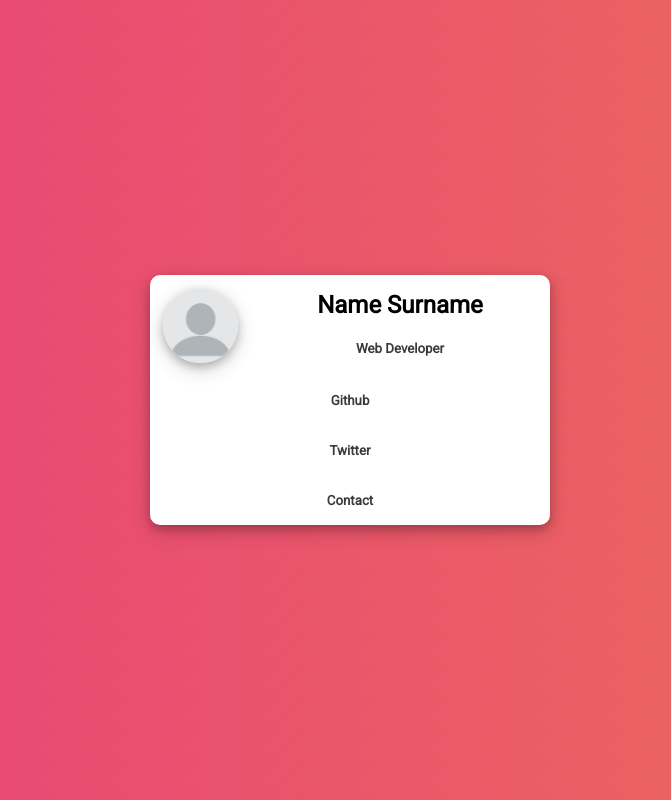
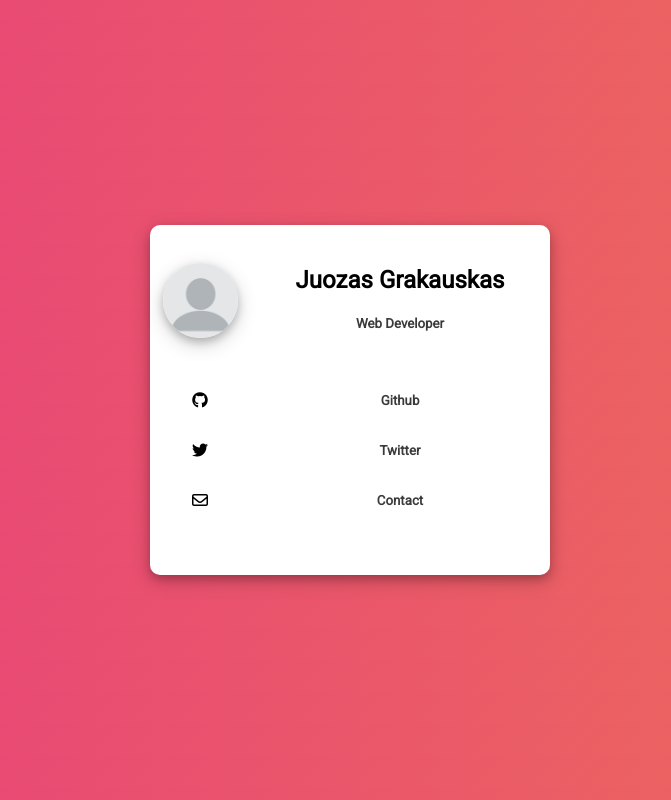
Before and after one commit to Hiticus/hiticus.github.io, a plain HTML site: page index.html in a window 1280 px wide. Shown: the whole page, without its empty margins (290-961 px from the left). Drawn offline with Linux system fonts and the light colour scheme.

Commit message:
Add files via upload
small changes/added font awesome

```diff
--- a/index.html
+++ b/index.html
@@ -1,6 +1,7 @@
 <!DOCTYPE html>
 <html>
-<title>Title</title>
+<title>hiticus.github.io</title>
+<head> <script src="https://kit.fontawesome.com/59cb59b0d6.js" crossorigin="anonymous"></script> </head>
 <body>
 <link rel="stylesheet" type="text/css" href="style.css">
 <link href="https://fonts.googleapis.com/css2?family=Roboto&display=swap" rel="stylesheet">
@@ -9,11 +10,14 @@
 <div class="card">
 <img class="img" src="pic.png">
 <div class="text">
-<h2>Name Surname</h2>
+<h2>Juozas Grakauskas</h2>
 <h5>Web Developer</h5>
 </div>
+<i class="fab fa-github"></i>
 <h5>Github</h5>
+<i class="fab fa-twitter"></i>
 <h5>Twitter</h5>
+<i class="far fa-envelope"></i>
 <h5>Contact</h5>
 
 
--- a/style.css
+++ b/style.css
@@ -20,7 +20,6 @@ position: fixed;
  top: 50%;
 left: 50%;
 transform: translate(-50%, -50%);
-
 font-family: 'Roboto', sans-serif;
 position: absolute;
 justify-items: center;
@@ -30,7 +29,7 @@ background-color: white;
 border-radius: 10px;
 box-shadow: 0 4px 8px 0 rgba(0, 0, 0, 0.2), 0 6px 20px 0 rgba(0, 0, 0, 0.19);
 grid-template-columns: 100px 300px;
-grid-template-rows: 100px 50px 50px 50px;
+grid-template-rows: 150px 50px 50px 50px 50px;
 
 }
 .img{
@@ -46,7 +45,6 @@ grid-template-rows: 100px 50px 50px 50px;
   justify-items: center;
 }
 h5{
-  align-self: right;
-  grid-column: span 2;
+  /* grid-column: span 2; */
   color: rgb(58, 58, 58);
 }
```
